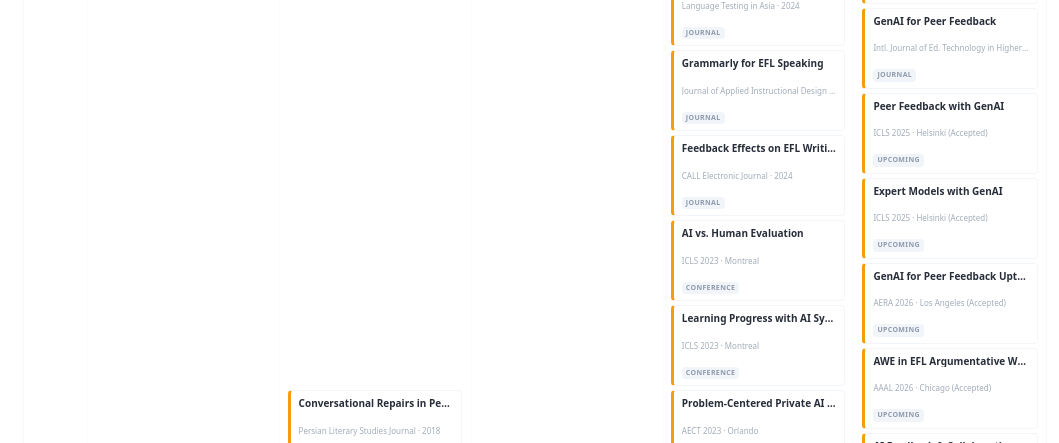
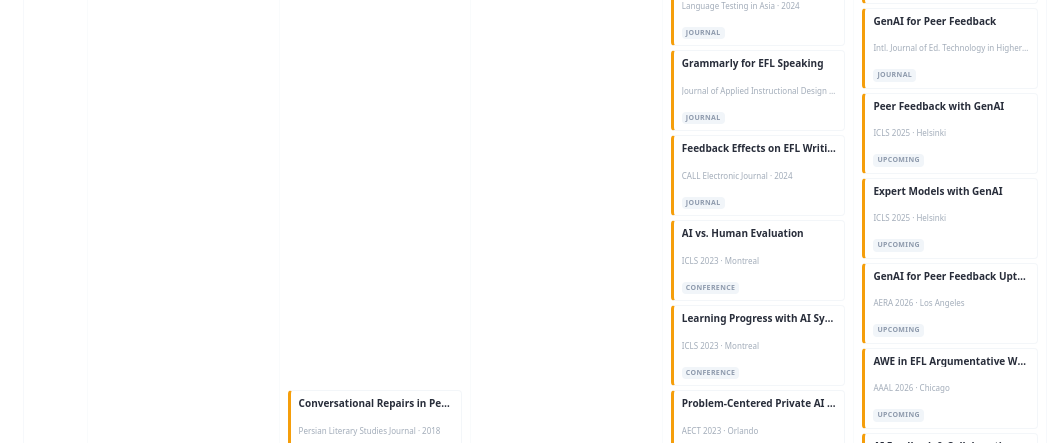
Before and after one commit to Golnoushhaddadian/golnoushhaddadian.github.io, a React (Vite) app: page /timeline in a window 1280 px wide. Shown: the part 900-1343 px from the top of the page, without its empty margins (105-1164 px from the left). Built offline with nearby package versions, Linux system fonts and the light colour scheme; no server answers.

Commit message:
Remove Accepted labels in journey data
Updated publication details to remove '(Accepted)' from sublabels and detail sections.

```diff
--- a/src/data/journeyData.ts
+++ b/src/data/journeyData.ts
@@ -267,36 +267,36 @@ export const journeyItems: JourneyItem[] = [
     category: 'Publications',
     period: '2025–2026',
     label: 'Peer Feedback with GenAI',
-    sublabel: 'ICLS 2025 · Helsinki (Accepted)',
+    sublabel: 'ICLS 2025 · Helsinki',
     detail:
-      'Noroozi, O., Haddadian, G., Gao, X., Schunn, C. D., Alqassab, M., & Banihashem, S. K. (Accepted). Supporting peer feedback provision and uptake with GenAI. ICLS/ISLS 2025, Helsinki.',
+      'Noroozi, O., Haddadian, G., Gao, X., Schunn, C. D., Alqassab, M., & Banihashem, S. K. (2025). Supporting peer feedback provision and uptake with GenAI. ICLS/ISLS 2025, Helsinki.',
     badges: ['Upcoming'],
   },
   {
     category: 'Publications',
     period: '2025–2026',
     label: 'Expert Models with GenAI',
-    sublabel: 'ICLS 2025 · Helsinki (Accepted)',
+    sublabel: 'ICLS 2025 · Helsinki',
     detail:
-      'Haddadian, G., Han, H., Kim, M. Kim, J., Bae, Y. (Accepted). Automated Generation of Expert Models with Generative AI. ICLS/ISLS 2025, Helsinki.',
+      'Haddadian, G., Han, H., Kim, M. Kim, J., Bae, Y. (2025). Automated Generation of Expert Models with Generative AI. ICLS/ISLS 2025, Helsinki.',
     badges: ['Upcoming'],
   },
   {
     category: 'Publications',
     period: '2025–2026',
     label: 'GenAI for Peer Feedback Uptake',
-    sublabel: 'AERA 2026 · Los Angeles (Accepted)',
+    sublabel: 'AERA 2026 · Los Angeles',
     detail:
-      'GenAI-supported peer feedback uptake in collaborative writing contexts. Accepted for AERA 2026, Los Angeles.',
+      'GenAI-supported peer feedback uptake in collaborative writing contexts. AERA 2026, Los Angeles.',
     badges: ['Upcoming'],
   },
   {
     category: 'Publications',
     period: '2025–2026',
     label: 'AWE in EFL Argumentative Writing',
-    sublabel: 'AAAL 2026 · Chicago (Accepted)',
+    sublabel: 'AAAL 2026 · Chicago',
     detail:
-      'Automated Writing Evaluation in Foreign Language Education: A Systematic Review in Argumentative Writing. Accepted for AAAL 2026, Chicago.',
+      'Automated Writing Evaluation in Foreign Language Education: A Systematic Review in Argumentative Writing. AAAL 2026, Chicago.',
     badges: ['Upcoming'],
   },
 
```
